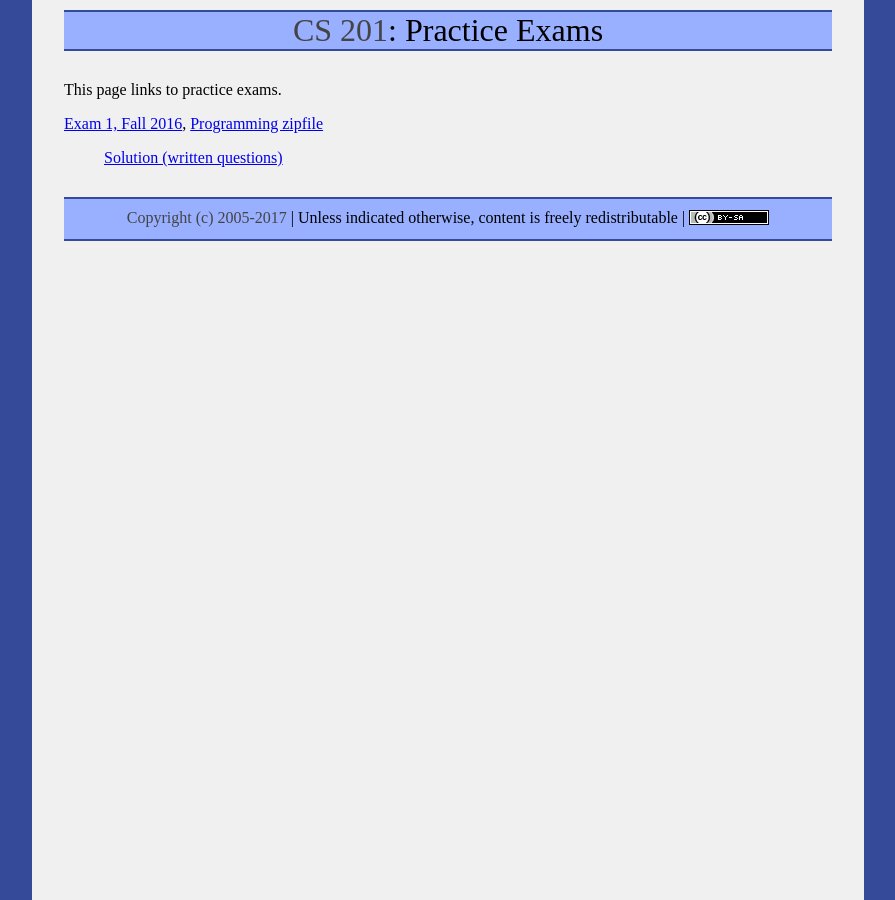
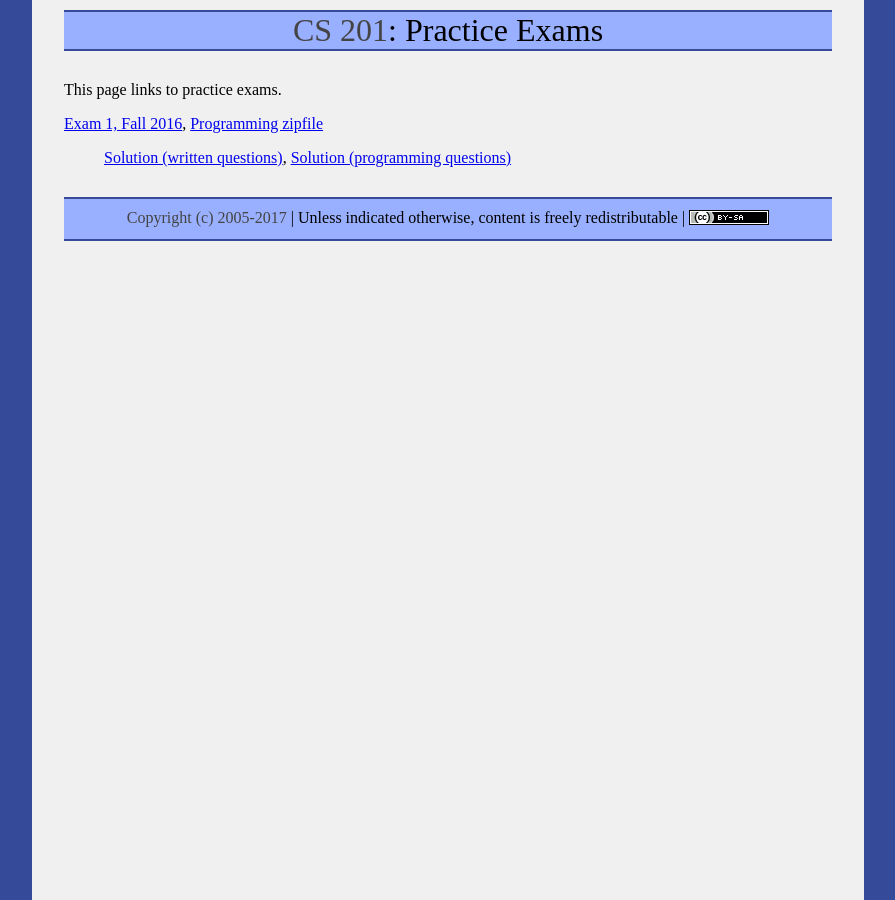
Before and after one commit to ycpcs/cs201-fall2017, a Jekyll site: the page built from practice/index.md, in a window 1280 px wide. Shown: the whole page, without its empty margins (192-1087 px from the left). Built offline with Jekyll 4.4.1, drawn with Linux system fonts in a browser that asks for light colours.

Commit message:
solution to prog questions for practice exam 1

```diff
--- a/practice/index.md
+++ b/practice/index.md
@@ -7,4 +7,4 @@ This page links to practice exams.
 
 [Exam 1, Fall 2016](cs201-fall2016-exam01.pdf), [Programming zipfile](CS201_Exam01.zip)
 
-> [Solution (written questions)](cs201-fall2016-exam01-solution.pdf)
+> [Solution (written questions)](cs201-fall2016-exam01-solution.pdf), [Solution (programming questions)](CS201_Exam01_Solution.zip)
```
Also changed, not shown: index.md (+1 -0 lines), 1 other file.
